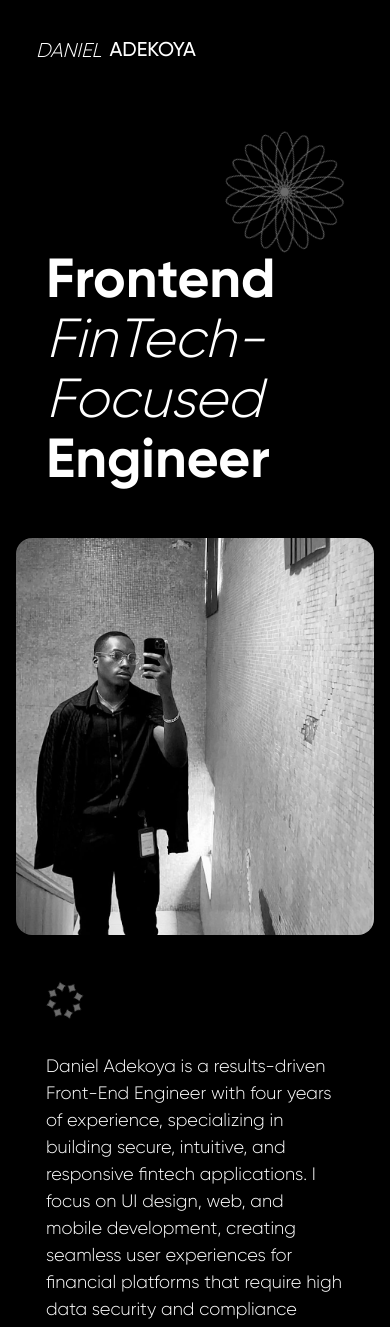
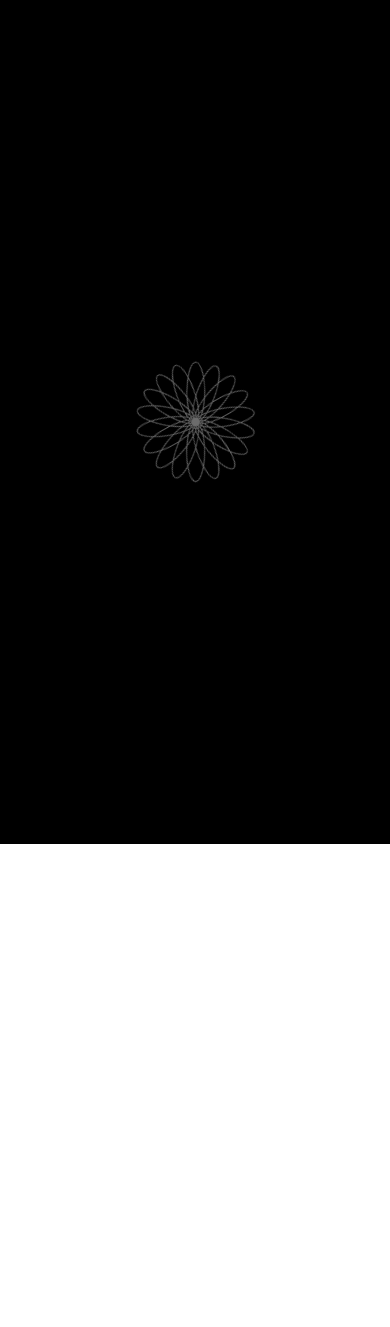
Before and after one commit to dhanielcodes/portfolio-v2, a Next.js app: page / in a window 390 px wide. Shown: the top 1327 px of the page. Built offline with nearby package versions, Linux system fonts and the light colour scheme.

Commit message:
"Added framer-motion dependency and updated Home page component with motion and loader elements"

```diff
--- a/package.json
+++ b/package.json
@@ -9,6 +9,7 @@
     "lint": "next lint"
   },
   "dependencies": {
+    "framer-motion": "^11.11.10",
     "get-port": "^7.1.0",
     "next": "15.0.1",
     "react": "19.0.0-rc-69d4b800-20241021",
--- /dev/null
+++ b/src/app/Loader.tsx
@@ -0,0 +1,28 @@
+import React, { useState } from 'react';
+import Flower from '<absolute>/images/FLOWER.svg'
+import Image from 'next/image';
+import { motion } from "framer-motion";
+
+export default function Loader() {
+    const [loading, setLoading] = useState(true)
+
+    if (typeof window !== "undefined") {
+        window.addEventListener('load', () => {
+            setLoading(false)
+        })
+    }
+
+    return (
+        <motion.div
+           /*  initial={{ transform: "translateY(0%)", opacity: 1 }}
+            whileInView={{ transform: "translateY(0%)", opacity: 0 }}
+            transition={{
+                type: "spring",
+                bounce: 0.2,
+                duration: 0.8,
+                delay: 0.2,
+            }} */ animate={{ opacity: loading ? 1 : 0 }} className={`w-full h-screen fixed top-0 left-0 bg-[#000] grid place-items-center z-10 pointer-events-none`}>
+            <Image src={Flower} className=' animate-spin-slow' alt={''} />
+        </motion.div>
+    );
+}
--- a/src/app/page.tsx
+++ b/src/app/page.tsx
@@ -4,6 +4,10 @@ import Flower from '<absolute>/images/FLOWER.svg'
 import Circle from '<absolute>/images/CIRCLE.svg'
 import Arrow from '<absolute>/images/arrow.svg'
 import Image from 'next/image';
+import Loader from './Loader'
+import { motion } from "framer-motion";
+import { useState } from 'react'
+
 export default function Home() {
 
   const list = [
@@ -31,7 +35,7 @@ export default function Home() {
       type: "VUE",
 
     },
-    {
+    /* {
       title: "Recital Finance",
       desc: "Supercharged Payment and Financial Operations Infrastructure for Growing Businesses",
       link: "https://recital.finance/",
@@ -90,12 +94,27 @@ export default function Home() {
       link: "https://dhanielcodes.github.io/vue-navigation-ui/",
       type: "VUE",
       side: true,
-    },
+    }, */
 
   ]
+  const [loading, setLoading] = useState(true)
+
+  if (typeof window !== "undefined") {
+    window.addEventListener('load', () => {
+      setLoading(false)
+    })
+  }
 
 
   return (
+    <>
+      <Loader />
+      <motion.div animate={{ opacity: loading ? 0 : 1 }} transition={{
+        type: "spring",
+        bounce: 0.2,
+        duration: 0.8,
+        delay: 0.6,
+      }} >
         <div className={`p-4 w-full md:h-screen m-auto bg-[#000]  overflow-hidden overflow-y-auto md:grid-rows-10 gap-4 grid`}>
           <div className={`bg-black hover:bg-[#1f1f1f] transition duration-150 ease-linear   uppercase font-[Gilroy-Medium] p-[20px] flex items-center gap-2 h-full text-[20px] rounded-2xl text-white`}>
             <span className={`font-[Gilroy-Light] italic`}>Daniel</span>{" "}Adekoya
@@ -111,8 +130,8 @@ export default function Home() {
                     <div className=''>Engineer</div>
                   </div>
                 </div>
-            <div className={`bg-black hover:bg-[#1f1f1f] transition duration-150 ease-linear   relative md:mt-0 mt-4 overflow-hidden uppercase col-span-2  w-full flex items-center h-full rounded-2xl text-white`}>
-              <Image src={Img} className='w-full h-full object-cover' alt={''} />
+                <div className={`bg-black hover:bg-[#1f1f1f] transition duration-150 ease-linear relative md:mt-0 mt-4 overflow-hidden uppercase col-span-2  w-full flex items-center h-full rounded-2xl text-white`}>
+                  <Image src={Img} className='transform hover:scale-[1.1] transition-all duration-1250 ease-linear w-full h-full object-cover ' alt={''} />
                 </div>
               </div>
               <a className={`grid md:grid-cols-6 grid-cols-1 row-span-5 gap-4 rounded-2xl md:mb-0 mb-4`} target='_blank' href="mailto:adekoyadaniel53@gmail.com">
@@ -170,7 +189,9 @@ export default function Home() {
 
           </div>
 
+        </div>
 
-    </div>
+      </motion.div>
+    </>
   );
 }
```
Also changed, not shown: 1 other file (tests, documents, lock files or other folders). Lines whose indentation alone changed are shown as unchanged.
